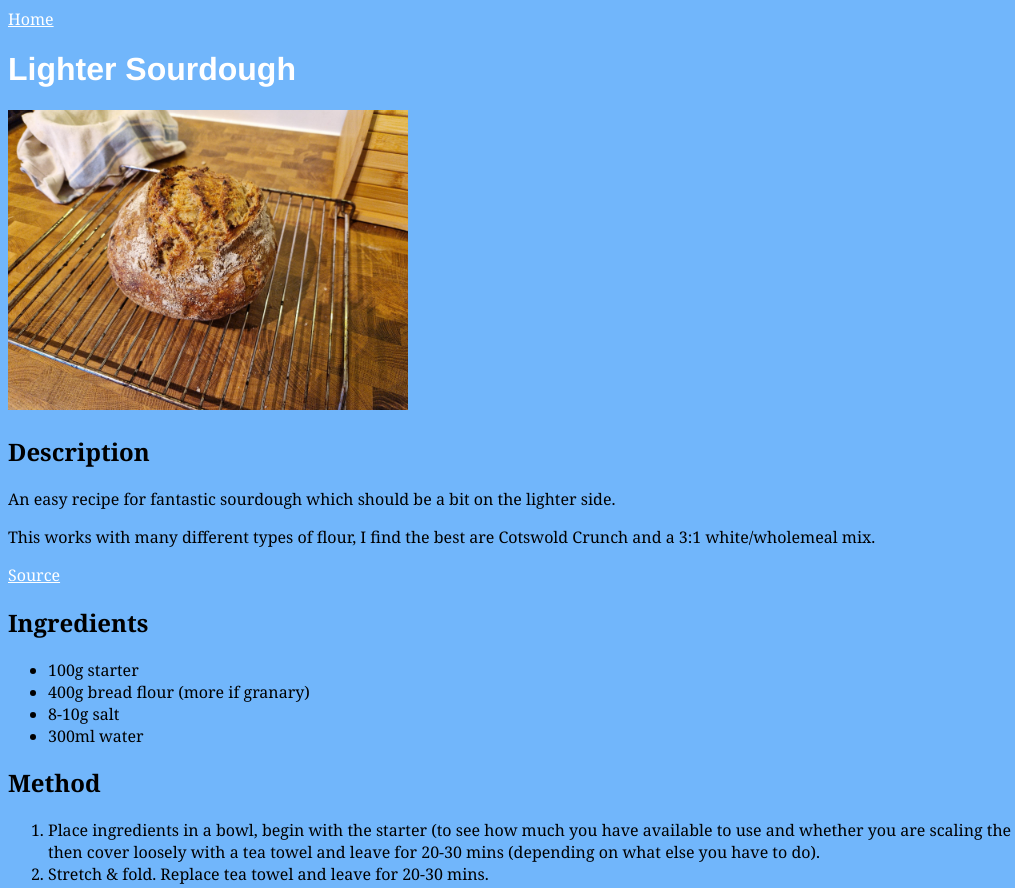
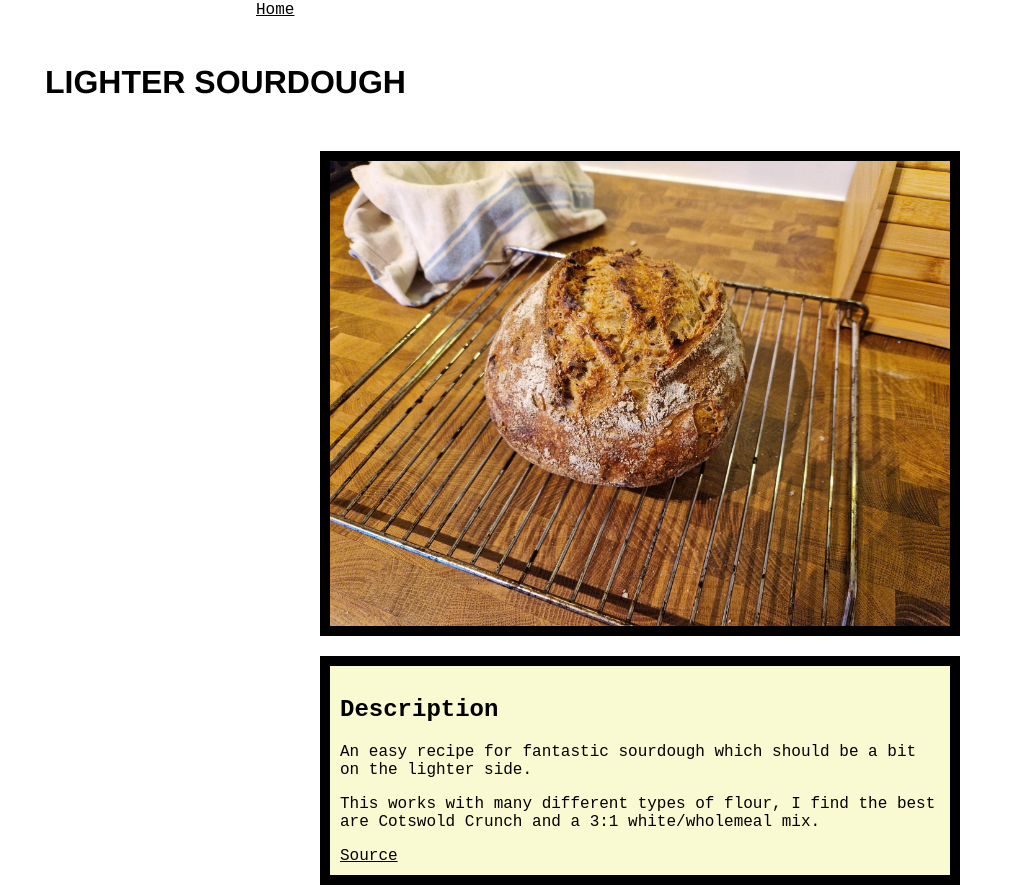
Before and after one commit to GeordieRoss/odin-recipes, a plain HTML site: page recipes/sourdough.html in a window 1280 px wide. Shown: the top 888 px of the page, without its empty margins (0-1015 px from the left). Drawn offline with Linux system fonts and the light colour scheme.

Commit message:
feat: Odin Project css Module updates and stylist changes

```diff
--- a/recipes/sourdough.html
+++ b/recipes/sourdough.html
@@ -11,16 +11,21 @@
 <body>
     <a href="../index.html">Home</a>
 
-    <h1>Lighter Sourdough</h1>
+    <h1>LIGHTER SOURDOUGH</h1>
     <!-- 2000 x 1500 -->
-    <img src="../assets/sourdough.jpg" alt="A loaf of sourdough using this recipe" height=auto width="400">
+    <img class="image" src="../assets/sourdough.jpg" alt="A loaf of sourdough using this recipe" height=auto
+        width="400">
 
+    <div class="description">
         <h2>Description</h2>
         <p>An easy recipe for fantastic sourdough which should be a bit on the lighter side.</p>
-    <p>This works with many different types of flour, I find the best are Cotswold Crunch and a 3:1 white/wholemeal mix.
+        <p>This works with many different types of flour, I find the best are Cotswold Crunch and a 3:1 white/wholemeal
+            mix.
         </p>
-    <a href="https://foodgeek.io/en/about/?utm_content=cmp-true">Source</a>
+        <span> <a href="https://foodgeek.io/en/about/?utm_content=cmp-true">Source</a></span>
+    </div>
 
+    <div class="ingredients">
         <h2>Ingredients</h2>
         <ul>
             <li>100g starter</li>
@@ -28,36 +33,47 @@
             <li>8-10g salt</li>
             <li>300ml water</li>
         </ul>
+    </div>
 
+    <div class="method">
         <h2>Method</h2>
         <ol>
-        <li>Place ingredients in a bowl, begin with the starter (to see how much you have available to use and whether
+            <li>Place ingredients in a bowl, begin with the starter (to see how much you have available to use and
+                whether
                 you
-            are scaling the recipe up or down). Combine and then cover loosely with a tea towel and leave for 20-30 mins
+                are scaling the recipe up or down). Combine and then cover loosely with a tea towel and leave for 20-30
+                mins
                 (depending on what else you have to do). </li>
 
             <li>Stretch & fold. Replace tea towel and leave for 20-30 mins.</li>
             <li>Repeat this step 3 more times, totalling x4 stretches & folds overall.</li>
-        <li>Leave the dough to rise at room temperature until it doubles in volume (6-18 hours) or when suits you for
+            <li>Leave the dough to rise at room temperature until it doubles in volume (6-18 hours) or when suits you
+                for
                 the
-            next step! Gently turn the dough out onto the work surface. Stretch and fold and then create tension on the
+                next step! Gently turn the dough out onto the work surface. Stretch and fold and then create tension on
+                the
                 skin
                 by shaping into a ball. </li>
             <li>Let rest for 20-40 mins. Line your bowl with a tea towel & sprinkle with (light rye) flour. For a second
                 time,
-            stretch and fold and then create tension on the skin by shaping into a ball. Place the dough into the bowl
-            gently, inverting so the top of the ball is at the bottom of the bowl. Allow bulk fermentation, uncovered,
+                stretch and fold and then create tension on the skin by shaping into a ball. Place the dough into the
+                bowl
+                gently, inverting so the top of the ball is at the bottom of the bowl. Allow bulk fermentation,
+                uncovered,
                 in
                 the fridge for 12-24 hours.</li>
             <li>Place baking stone / bread dome / cast iron dish into the oven and preheat to 230°C. Turn out the dough
                 gently
-            onto the hot cooking surface (with parchment paper sling if using a cast iron stew pot), score with lame,
+                onto the hot cooking surface (with parchment paper sling if using a cast iron stew pot), score with
+                lame,
                 spritz
-            with water and replace the lid. Place in the oven and bake for 25-30 mins, then remove the lid and continue
+                with water and replace the lid. Place in the oven and bake for 25-30 mins, then remove the lid and
+                continue
                 baking for 7-10 mins.</li>
             <li>Remove from the oven and place on a rack. Enjoy listening to the crackle of the crust!</li>
             <li>Allow to cool for at least an hour before attacking!</li>
         </ol>
+    </div>
 </body>
 
 </html>
--- a/styles.css
+++ b/styles.css
@@ -1,25 +1,53 @@
+* {
+    /* outline: 2px solid red; */
+    box-sizing: border-box;
+}
+
 body {
-    background-color: #71b6fb;
-    font-family: Georgia, 'Times New Roman', Times, serif;
+    display: inline;
+    background-color: #ffffff;
+    font-family: 'Courier New', Courier, monospace;
+    /* font-family: Georgia, 'Times New Roman', Times, serif; */
+    margin-left: 20%;
+    margin-right: 20%;
 }
 
 h1 {
     font-family: 'Franklin Gothic Medium', 'Arial Narrow', Arial, sans-serif;
-    color: white;
-}
-
-div {
-    background-color: black;
+    color: rgb(0, 0, 0);
+    align-content: center;
+    background-color: rgba(255, 255, 255, 0.683);
+    padding: 30px;
+    margin-left: auto;
+    margin-right: auto;
+    margin: 15px;
 }
 
 a {
-    color: white;
+    color: rgb(0, 0, 0);
 }
 
-.bread {
-    color: gold;
+.description,
+.ingredients,
+.method {
+    background-color: lightgoldenrodyellow;
+    padding: 10px;
 }
 
-.meal {
-    color: brown;
+.image {
+    display: block;
 }
+
+
+
+.description,
+.ingredients,
+.method,
+.image {
+    width: 50%;
+    height: auto;
+    margin: 20px;
+    margin-left: auto;
+    margin-right: auto;
+    border: 10px solid black;
+}
```
Also changed, not shown: recipes/template.html (+12 -3 lines), recipes/vegan-goulash.html (+20 -7 lines), recipes/vegan-pancakes.html (+33 -13 lines). Lines whose indentation alone changed are shown as unchanged.
